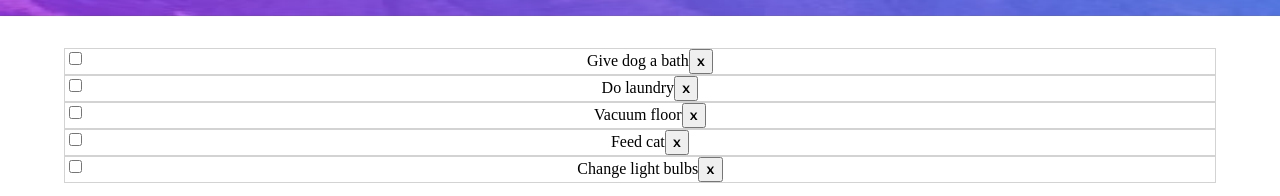
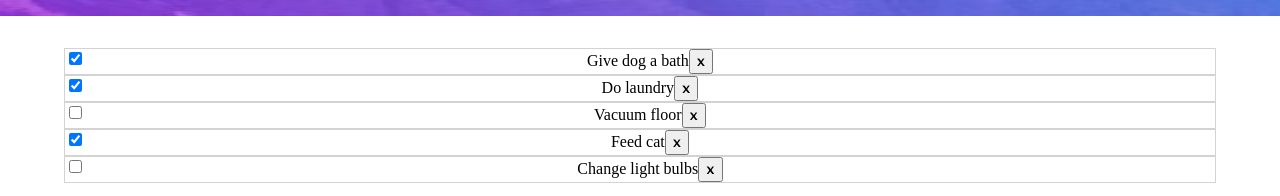
Before and after one commit to vasilemidrigan/tasko, a React (Create React App) app: page / in a window 1280 px wide. Shown: the part 184-380 px from the top of the page. Built offline with nearby package versions, Linux system fonts and the light colour scheme; the HTML template or start-up script is replaced by a standard one.

Commit message:
Add functionality to change complete status of clicked task

```diff
--- a/src/App.js
+++ b/src/App.js
@@ -12,6 +12,26 @@ import ToDoList from "./components/ToDoList";
 
 export default function App() {
   const [toDoList, setToDoList] = useState(data);
+
+  // ---------------------------------------------------
+  // taskCompleteStatus(id) : change tasks completed status
+
+  // - Map over our tasks state and return an oposite value
+  //   of the tasks complete property
+  // - The function gives us the ability to mark our
+  //   tasks as completed and as well to apply
+  //   appropiate styles.
+
+  const taskCompleteStatus = (id) => {
+    const updateTodos = toDoList.map((todo) => {
+      if (todo.id === id) {
+        return { ...todo, complete: !todo.complete };
+      } else {
+        return todo;
+      }
+    });
+    setToDoList(updateTodos);
+  };
 
   // ----------------------------------------------------
   // Get an array of our current existed ID's
@@ -99,7 +119,12 @@ export default function App() {
   return (
     <div className="App">
       <Header />
-      <ToDoList toDoList={toDoList} addToDo={addToDo} deleteTask={deleteTask} />
+      <ToDoList
+        taskCompleteStatus={taskCompleteStatus}
+        toDoList={toDoList}
+        addToDo={addToDo}
+        deleteTask={deleteTask}
+      />
     </div>
   );
 }
--- a/src/components/ToDo.js
+++ b/src/components/ToDo.js
@@ -2,7 +2,7 @@
 
 import React from "react";
 
-export default function ToDo({ item, deleteTask }) {
+export default function ToDo({ item, deleteTask, taskCompleteStatus }) {
   return (
     <div className="ToDo">
       {/* ToDo Form */}
@@ -16,6 +16,8 @@ export default function ToDo({ item, deleteTask }) {
             id={`todo-${item.id}`}
             className={`ToDo__form__label__input`}
             name="complete"
+            checked={item.complete}
+            onChange={() => taskCompleteStatus(item.id)}
           />
         </label>
         {/* Delete Button - delete task when clicked*/}
--- a/src/components/ToDoList.js
+++ b/src/components/ToDoList.js
@@ -9,10 +9,10 @@ import ToDoForm from "./ToDoForm";
 import Filter from "./Filter";
 
 export default function ToDoList({
+  taskCompleteStatus,
   toDoList,
   addToDo,
   deleteTask,
-  changeTaskStatus,
 }) {
   // ----------------------------------------------------
 
@@ -20,7 +20,14 @@ export default function ToDoList({
   //   ToDo components with necesarry props passed to them
 
   const task = toDoList.map((item) => {
-    return <ToDo key={item.id} item={item} deleteTask={deleteTask} />;
+    return (
+      <ToDo
+        key={item.id}
+        item={item}
+        taskCompleteStatus={taskCompleteStatus}
+        deleteTask={deleteTask}
+      />
+    );
   });
 
   // ----------------------------------------------------
```
